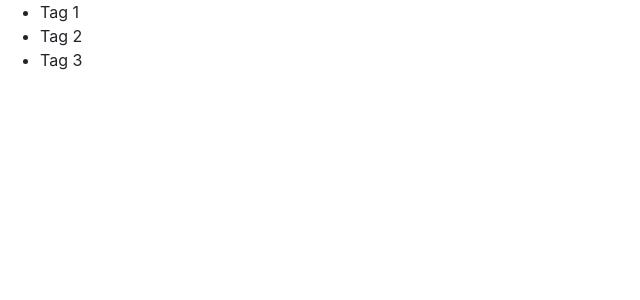
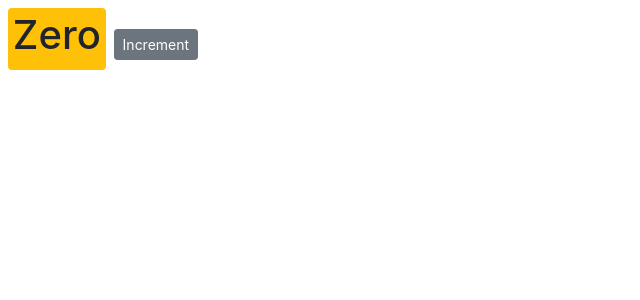
Before and after one commit to RoyAshish80/React-CounterApp, a React (Create React App) app: page / in a window 1280 px wide. Shown: the top 300 px of the page, without its empty margins (0-640 px from the left). Built offline with nearby package versions, Linux system fonts and the light colour scheme.

Commit message:
Binding event handlers and updating the state.

```diff
--- a/src/components/counter.jsx
+++ b/src/components/counter.jsx
@@ -1,27 +1,34 @@
 import React, { Component } from "react";
 class Counter extends Component {
   state = {
-    count: 5,
-    tags: ["Tag 1", "Tag 2", "Tag 3"],
+    count: 0,
   };
-  renderTags() {
-    if (this.state.tags.length === 0) return <p>There are no tags!</p>;
+  /* constructor() {
+    super();
+    this.handleIncrement = this.handleIncrement.bind(this);
+  } */
+  handleIncrement = () => {
+    this.setState({ count: this.state.count + 1 });
+  };
+  render() {
     return (
-      <ul>
-        {this.state.tags.map((tag) => (
-          <li key={tag}>{tag}</li>
-        ))}
-      </ul>
+      <React.Fragment>
+        <span className={this.getBadgeClasses()}>{this.formatCount()}</span>
+        <button
+          onClick={this.handleIncrement}
+          className="btn btn-secondary btn-sm"
+        >
+          Increment
+        </button>
+      </React.Fragment>
     );
   }
-  render() {
-    return (
-      <div>
-        {this.state.tags.length === 0 && "Please create a new tag!"}
-        {this.renderTags()}
-      </div>
-    );
+  getBadgeClasses() {
+    let classes = "badge m-2 badge-";
+    classes += this.state.count === 0 ? "warning" : "primary";
+    return classes;
   }
+
   formatCount() {
     const { count } = this.state;
     return count === 0 ? <h1>Zero</h1> : count;
```
